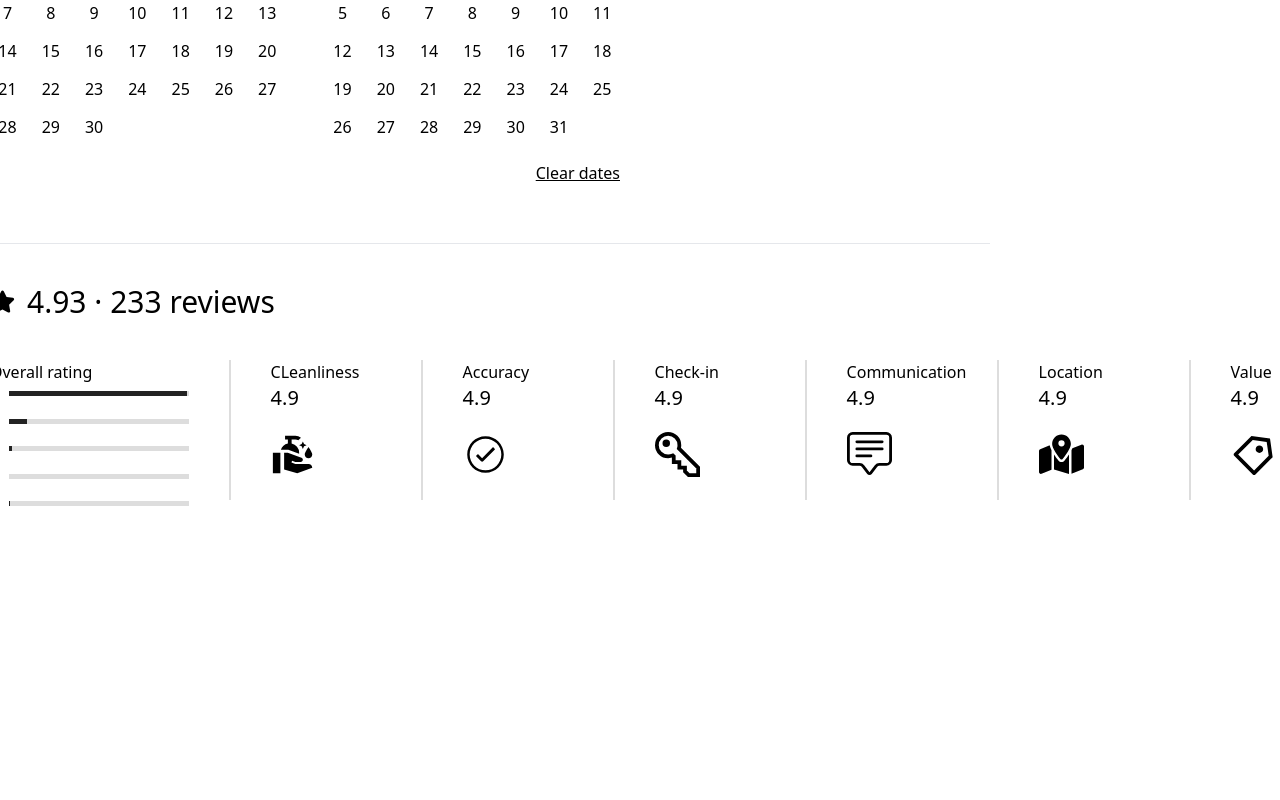
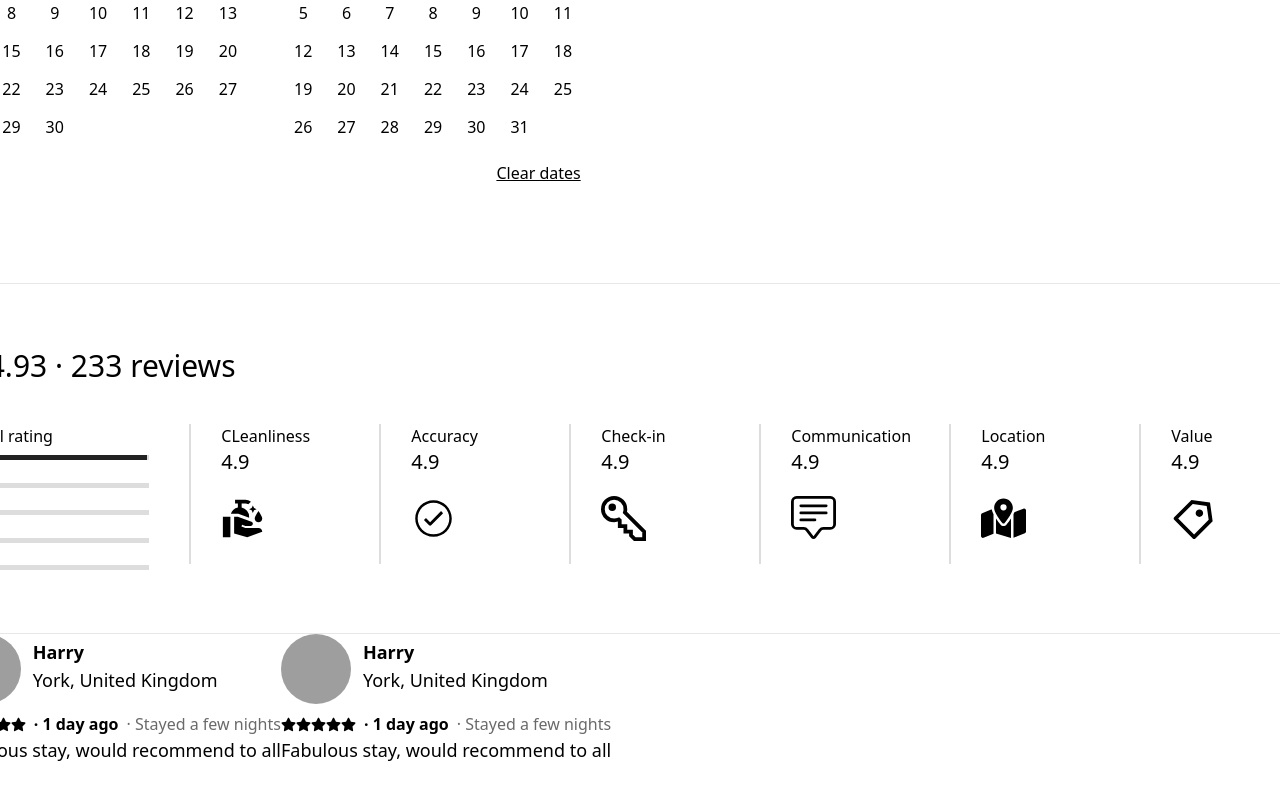
Before and after one commit to fogset/Airbnb_React, a React (Vite) app: page / in a window 1280 px wide. Shown: the part 2667-3467 px from the top of the page. Before the commit the page ends 3288 px from the top, so only its background shows below. Built offline with nearby package versions, Linux system fonts and the light colour scheme; grey boxes are pictures that could not be loaded.

Commit message:
add review icon and comment

```diff
--- /dev/null
+++ b/src/components/properties/PropertyDetail/Review/Comments.tsx
@@ -0,0 +1,34 @@
+import styled from "styled-components";
+import { FaStar } from "react-icons/fa";
+function Comments() {
+    return (
+        <div>
+            <div className="flex">
+                <ProfileImg src="https://a0.muscache.com/im/pictures/user/714da978-de9c-493e-91d9-1431dc6f0fcd.jpg?im_w=240" />
+                <div className="mt-1 ml-3 text-lg">
+                    <div className="font-bold">Harry</div>
+                    <div>York, United Kingdom</div>
+                </div>
+            </div>
+            <div className="flex gap-2 mt-2">
+                <div className="flex items-center">
+                    <FaStar size={15} />
+                    <FaStar size={15} />
+                    <FaStar size={15} />
+                    <FaStar size={15} />
+                    <FaStar size={15} />
+                </div>
+                <div className="font-bold">· 1 day ago</div>
+                <div className="text-[#6A6A6A]">· Stayed a few nights</div>
+            </div>
+            <div className="text-lg">Fabulous stay, would recommend to all</div>
+        </div>
+    );
+}
+
+export default Comments;
+const ProfileImg = styled.img`
+    width: 70px;
+    height: 70px;
+    border-radius: 50px;
+`;
--- /dev/null
+++ b/src/components/properties/PropertyDetail/Review/Review.tsx
@@ -0,0 +1,28 @@
+import React from "react";
+import ReviewTitle from "./ReviewTitle";
+import Comments from "./Comments";
+import styled from "styled-components";
+function Review() {
+    return (
+        <div>
+            <hr />
+            <div className="mt-16 mb-12">
+                <ReviewTitle />
+            </div>
+            <hr />
+            <div className="flex">
+                <Comments />
+                <Comments />
+            </div>
+        </div>
+    );
+}
+
+export default Review;
+const CommentContainer = styled.img`
+    /* margin-top: 20px;
+    display: flex;
+    flex-wrap: wrap;
+    width: 100%;
+    background-color: lightblue; */
+`;
--- a/src/components/properties/PropertyDetail/Review/ReviewTitle.tsx
+++ b/src/components/properties/PropertyDetail/Review/ReviewTitle.tsx
@@ -1,6 +1,12 @@
+import ReviewChart from "./ReviewChart";
 import { FaStar } from "react-icons/fa";
-import ReviewChart from "./ReviewChart";
-
+import styled from "styled-components";
+import { MdCleanHands } from "react-icons/md";
+import { IoIosCheckmarkCircleOutline } from "react-icons/io";
+import { GrKey } from "react-icons/gr";
+import { BsChatSquareText } from "react-icons/bs";
+import { FaMapLocationDot } from "react-icons/fa6";
+import { RiPriceTag3Line } from "react-icons/ri";
 function ReviewTitle() {
     return (
         <div>
@@ -8,11 +14,88 @@ function ReviewTitle() {
                 <div className="flex items-center mr-3">
                     <FaStar size={25} />
                 </div>
-                <div className=" text-3xl font-medium">4.93 · 233 reviewssdf</div>
-                {/* <ReviewChart /> */}
+                <div className=" text-3xl font-medium">4.93 · 233 reviews</div>
+            </div>
+            <div className="mt-10 flex w-full">
+                <div className="mr-10">
+                    Overall rating
+                    <ReviewChart />
+                </div>
+                <Container>
+                    <VerticalLine />
+                    <IconContainer>
+                        CLeanliness
+                        <div className="font-medium text-xl mb-5">4.9</div>
+                        <MdCleanHands size={45} />
+                    </IconContainer>
+                </Container>
+                <Container>
+                    <VerticalLine />
+                    <IconContainer>
+                        Accuracy
+                        <div className="font-medium text-xl mb-5">4.9</div>
+                        <IoIosCheckmarkCircleOutline size={45} />
+                    </IconContainer>
+                </Container>
+
+                <Container>
+                    <VerticalLine />
+                    <IconContainer>
+                        Check-in
+                        <div className="font-medium text-xl mb-5">4.9</div>
+                        <GrKey size={45} />
+                    </IconContainer>
+                </Container>
+                <Container>
+                    <VerticalLine />
+                    <IconContainer>
+                        Communication
+                        <div className="font-medium text-xl mb-5">4.9</div>
+                        <BsChatSquareText size={45} />
+                    </IconContainer>
+                </Container>
+                <Container>
+                    <VerticalLine />
+                    <IconContainer>
+                        Location
+                        <div className="font-medium text-xl mb-5">4.9</div>
+                        <FaMapLocationDot size={45} />
+                    </IconContainer>
+                </Container>
+
+                <Container>
+                    <VerticalLine />
+                    <IconContainer>
+                        Value
+                        <div className="font-medium text-xl mb-5">4.9</div>
+                        <RiPriceTag3Line size={45} />
+                    </IconContainer>
+                </Container>
             </div>
         </div>
     );
 }
 
 export default ReviewTitle;
+const VerticalLine = styled.div`
+    height: 140px;
+    width: 2px;
+    background-color: #dddddd;
+    z-index: 100;
+`;
+const Test = styled.div`
+    height: 140px;
+    width: 2px;
+    background-color: #bb1c1c;
+    z-index: 100;
+`;
+const IconContainer = styled.div`
+    width: 110px;
+    font-weight: 500;
+`;
+const Container = styled.div`
+    display: flex;
+    width: 190px;
+    gap: 30px;
+    //background-color: lightblue;
+`;
--- a/src/components/properties/PropertyDetail/ReviewTitle.tsx
+++ /dev/null
@@ -1,74 +0,0 @@
-import ReviewChart from "./Review/ReviewChart";
-import { FaStar } from "react-icons/fa";
-import styled from "styled-components";
-import { MdCleanHands } from "react-icons/md";
-import { IoIosCheckmarkCircleOutline } from "react-icons/io";
-import { GrKey } from "react-icons/gr";
-import { BsChatSquareText } from "react-icons/bs";
-import { FaMapLocationDot } from "react-icons/fa6";
-import { RiPriceTag3Line } from "react-icons/ri";
-function ReviewTitle() {
-    return (
-        <div>
-            <div className="flex">
-                <div className="flex items-center mr-3">
-                    <FaStar size={25} />
-                </div>
-                <div className=" text-3xl font-medium">4.93 · 233 reviews</div>
-            </div>
-            <div className="mt-10 flex gap-10">
-                <div>
-                    Overall rating
-                    <ReviewChart />
-                </div>
-                <VerticalLine />
-                <IconContainer>
-                    CLeanliness
-                    <div className="font-medium text-xl mb-5">4.9</div>
-                    <MdCleanHands size={45} />
-                </IconContainer>
-                <VerticalLine />
-                <IconContainer>
-                    Accuracy
-                    <div className="font-medium text-xl mb-5">4.9</div>
-                    <IoIosCheckmarkCircleOutline size={45} />
-                </IconContainer>
-                <VerticalLine />
-                <IconContainer>
-                    Check-in
-                    <div className="font-medium text-xl mb-5">4.9</div>
-                    <GrKey size={45} />
-                </IconContainer>
-                <VerticalLine />
-                <IconContainer>
-                    Communication
-                    <div className="font-medium text-xl mb-5">4.9</div>
-                    <BsChatSquareText size={45} />
-                </IconContainer>
-                <VerticalLine />
-                <IconContainer>
-                    Location
-                    <div className="font-medium text-xl mb-5">4.9</div>
-                    <FaMapLocationDot size={45} />
-                </IconContainer>
-                <VerticalLine />
-                <IconContainer>
-                    Value
-                    <div className="font-medium text-xl mb-5">4.9</div>
-                    <RiPriceTag3Line size={45} />
-                </IconContainer>
-            </div>
-        </div>
-    );
-}
-
-export default ReviewTitle;
-const VerticalLine = styled.div`
-    margin-top: 0px;
-    height: 140px;
-    width: 2px;
-    background-color: #dddddd;
-`;
-const IconContainer = styled.div`
-    width: 110px;
-`;
--- a/src/pages/PropertyDetail.tsx
+++ b/src/pages/PropertyDetail.tsx
@@ -12,7 +12,7 @@ import { TbBeach } from "react-icons/tb";
 import { IoWifiOutline } from "react-icons/io5";
 import { TbToolsKitchen2 } from "react-icons/tb";
 import PropertyDateCount from "../components/properties/PropertyDetail/PropertyDateCount";
-import ReviewTitle from "../components/properties/PropertyDetail/ReviewTitle";
+import Review from "../components/properties/PropertyDetail/Review/Review";
 
 function PropertyDetail() {
     return (
@@ -127,11 +127,10 @@ function PropertyDetail() {
                 <div className="mt-12 mb-12">
                     <PropertyDateCount />
                 </div>
-                <hr />
-                <div className="mt-10 flex">
-                    <ReviewTitle />
-                </div>
             </Description>
+            <div className="mt-10">
+                <Review />
+            </div>
         </Container>
     );
 }
```
